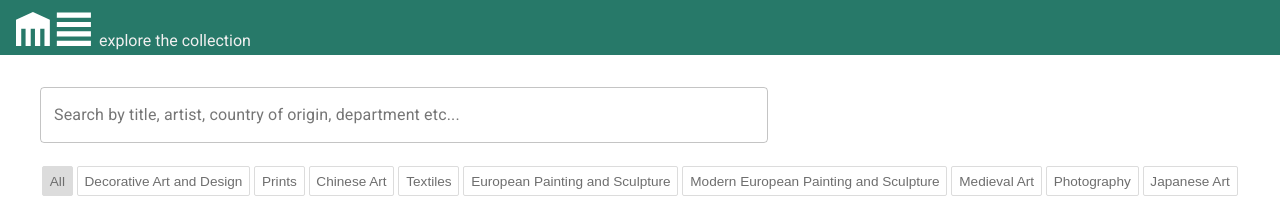
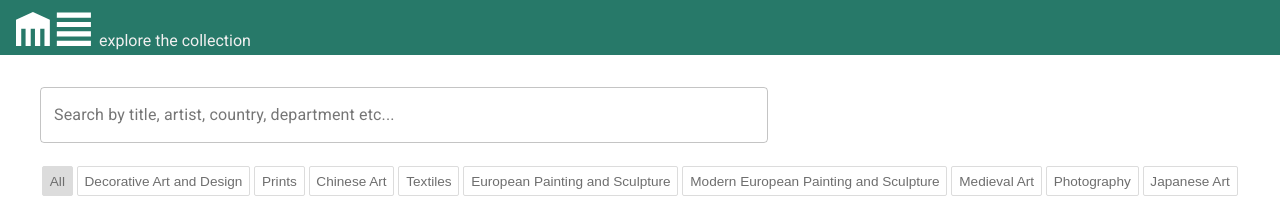
Before and after one commit to gpanciera/museum-collection-browser, a React app: page / in a window 1280 px wide. Shown: the top 198 px of the page. Built offline with nearby package versions, Linux system fonts and the light colour scheme.

Commit message:
minor style tweaks

```diff
--- a/src/containers/MainContainer.js
+++ b/src/containers/MainContainer.js
@@ -73,12 +73,8 @@ export default MainContainer;
 
 const modalStyle = {
   content: {
-    top: '20%',
-    // left: '50%',
-    // right: 'auto',
+    top: '15%',
     bottom: 'auto',
-    // marginRight: '-50%',
-    // transform: 'translate(-50%, -50%)',
     backgroundColor: 'rgb(233,233,233)',
     borderStyle: 'none',
   },
--- a/src/containers/SearchContainer.js
+++ b/src/containers/SearchContainer.js
@@ -73,7 +73,7 @@ export default function SearchContainer({ updateSearchResults, deptMap }) {
         <TextField
           fullWidth
           value={searchText}
-          label="Search by title, artist, country of origin, department etc..."
+          label="Search by title, artist, country, department etc..."
           margin="normal"
           variant="outlined"
           type="search"
```
